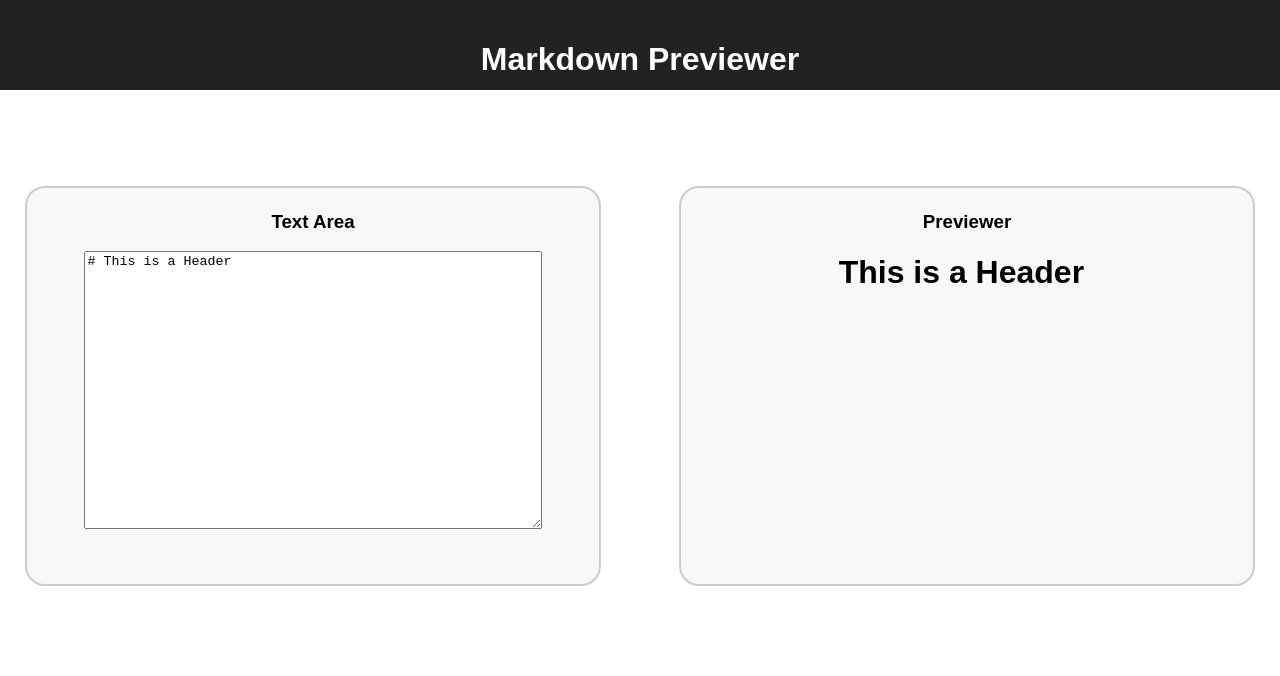
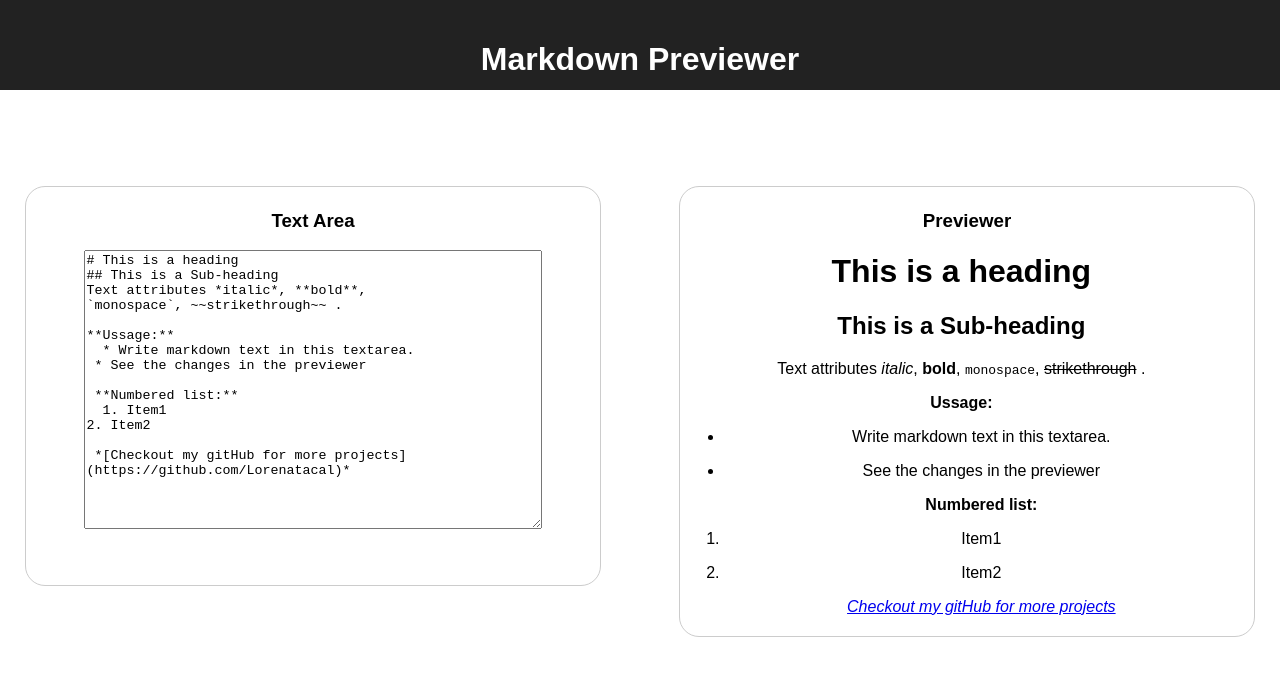
Before and after one commit to Lorenatacal/Markdown-Previewer, a React (Create React App) app: page / in a window 1280 px wide. Shown: the top 676 px of the page. Built offline with nearby package versions, Linux system fonts and the light colour scheme.

Commit message:
Render in the Text component and in the Previewer component valid markdown that represents some elements

```diff
--- a/src/Previewer.js
+++ b/src/Previewer.js
@@ -9,12 +9,12 @@ const StyledContainer = styled.div`
 float:right;
 align:left;
 width: 45%;
-height: 400px;
+height: auto;
 padding: 12px 20px;
 box-sizing: border-box;
-border: 2px solid #ccc;
+border: 1px solid #ccc;
 border-radius: 4px;
-background-color: #f8f8f8;
+background-color: white;
 resize: none;
 border-radius: 20px;
 padding: 0.25em;
--- a/src/Text.js
+++ b/src/Text.js
@@ -10,9 +10,9 @@ const StyledContainer = styled.div`
     height: 400px;
     padding: 12px 20px;
     box-sizing: border-box;
-    border: 2px solid #ccc;
+    border: 1px solid #ccc;
     border-radius: 4px;
-    background-color: #f8f8f8;
+    background-color: white;
     resize: none;
     border-radius: 20px;
     padding: 0.25em;
@@ -37,7 +37,7 @@ class Text extends React.Component {
     constructor(props) {
         super(props);
         this.state = {
-            value: '# This is a Header',
+            value: '# This is a heading\n## This is a Sub-heading\nText attributes *italic*, **bold**, \n`monospace`, ~~strikethrough~~ .\n\n**Ussage:**\n  * Write markdown text in this textarea.\n * See the changes in the previewer\n\n **Numbered list:**\n  1. Item1\n2. Item2\n\n *[Checkout my gitHub for more projects](https://github.com/Lorenatacal)*'
         };
 
         this.handleChange = this.handleChange.bind(this);
```
